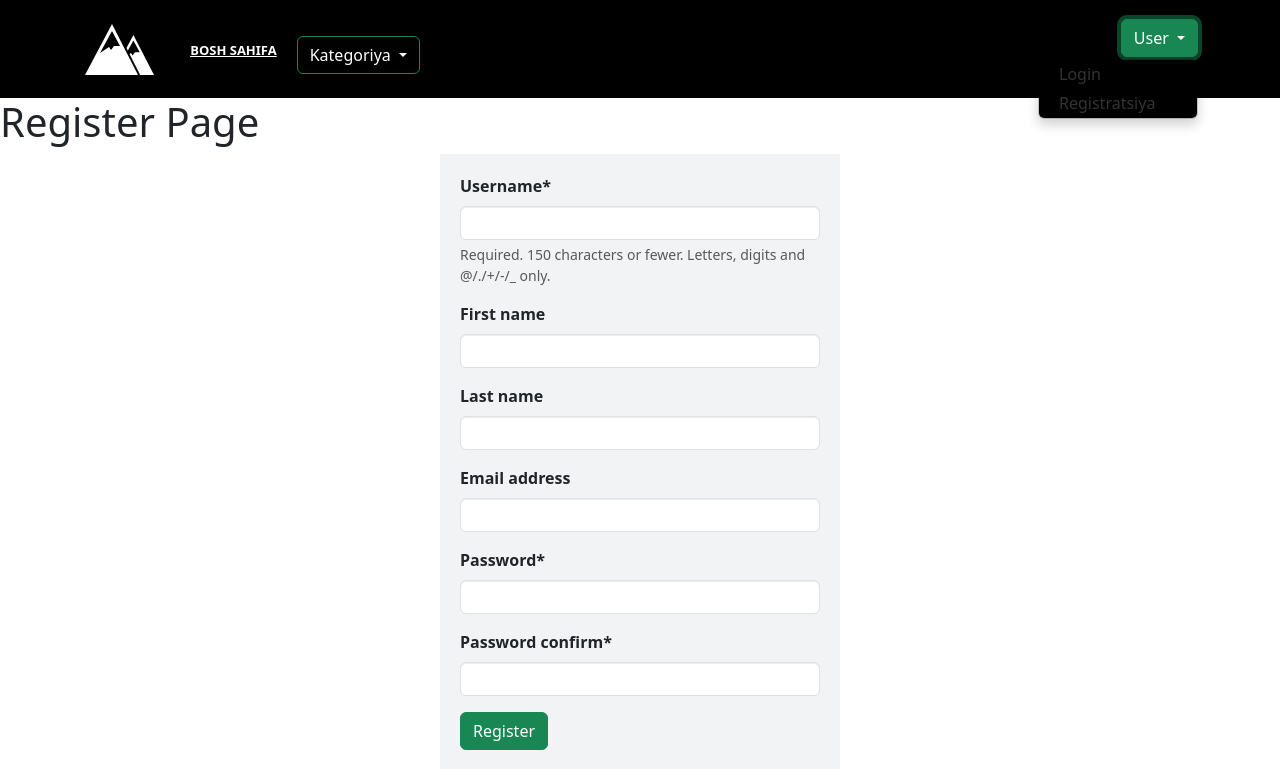
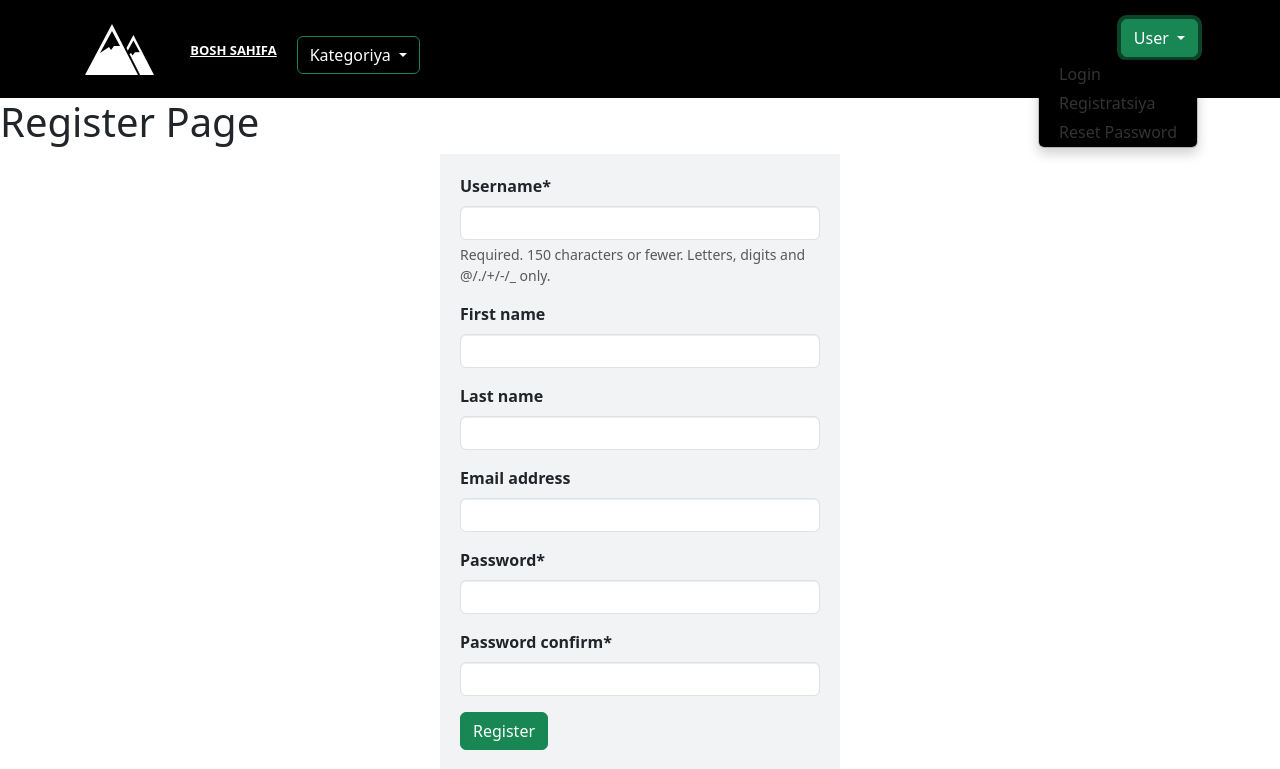
Before and after one commit to Sultonmahmudov-Abdulaziz/8-1-dars-vazifa, a Django app: page /books/register/ in a window 1280 px wide, after a click on "User". Shown: the top 769 px of the page. Run offline with Django 5.2, Linux system fonts and the light colour scheme; some libraries are stand-ins or nearby versions.

Commit message:
Reset pasword

```diff
--- a/books/forms.py
+++ b/books/forms.py
@@ -61,3 +61,21 @@ class ProfileUpdateForm(forms.ModelForm):
 class CommentForm(forms.Form):
     comment_text = forms.CharField(widget=forms.Textarea(attrs={'rows':4}))
     stars_given = forms.IntegerField(max_value=5, min_value=1)
+
+
+class ResetPasswordForm(forms.Form):
+    old_password = forms.CharField(widget=forms.PasswordInput)
+    new_password = forms.CharField(widget=forms.PasswordInput)
+    confirm_password = forms.CharField(widget=forms.PasswordInput)
+
+
+    def clean(self, data):
+        next_password = self.cleaned_data['next_password']
+        confirm_password = self.cleaned_data['confirm_password']
+
+
+        if next_password != confirm_password:
+            raise forms.ValidationError("Passwordlar bir biriga mos emas")
+
+
+        return self.cleaned_data
--- a/templates/base.html
+++ b/templates/base.html
@@ -94,6 +94,9 @@
                             <li><a class="dropdown-item" href="{% url 'books:login' %}">Login</a></li>
                             <li><a class="dropdown-item" href="{% url 'books:register' %}">Registratsiya</a></li>
                       {% endif %}
+					  <li class="nav-item">
+						<a class="nav-link active" aria-current="page" href="{% url 'books:reset_password' %}">Reset Password</a>
+					</li>
                   </ul>
                 </div>
 	      </div>
--- a/users/templates/users/detail.html
+++ b/users/templates/users/detail.html
@@ -23,8 +23,8 @@
             <div class="project-info-box">
                 <p><b>Kategoriya:</b> {{ book.language.name }}</p>
                 <p><b>Skills:</b> Illustrator</p>
-            </div><!-- / project-info-box -->
-        </div><!-- / column -->
+            </div>
+        </div>
     </div>
 </div>
     <section style="background-color: #f7f6f6;">
--- a/users/urls.py
+++ b/users/urls.py
@@ -1,5 +1,5 @@
 from django.urls import path
-from .views import UsersView,UsersDetailView,AddCommentView
+from .views import UsersView,UsersDetailView,AddCommentView,ResetPasswordView
 
 
 app_name = 'users'
@@ -8,4 +8,5 @@ urlpatterns = [
     path('list/', UsersView.as_view(), name='list'),
     path('detail/<int:pk>', UsersDetailView.as_view(), name='detail'),
     path('add-comment/<int:pk>', AddCommentView.as_view(), name='add_comment'),
+    path('reset-password/',ResetPasswordView.as_view(), name='reset_password'),
 ]
```
Also changed, not shown: books/templates/books/reset_password.html (added, +17 -0 lines), users/views.py (+11 -1 lines), templates/landing.html (line endings or trailing spaces).
